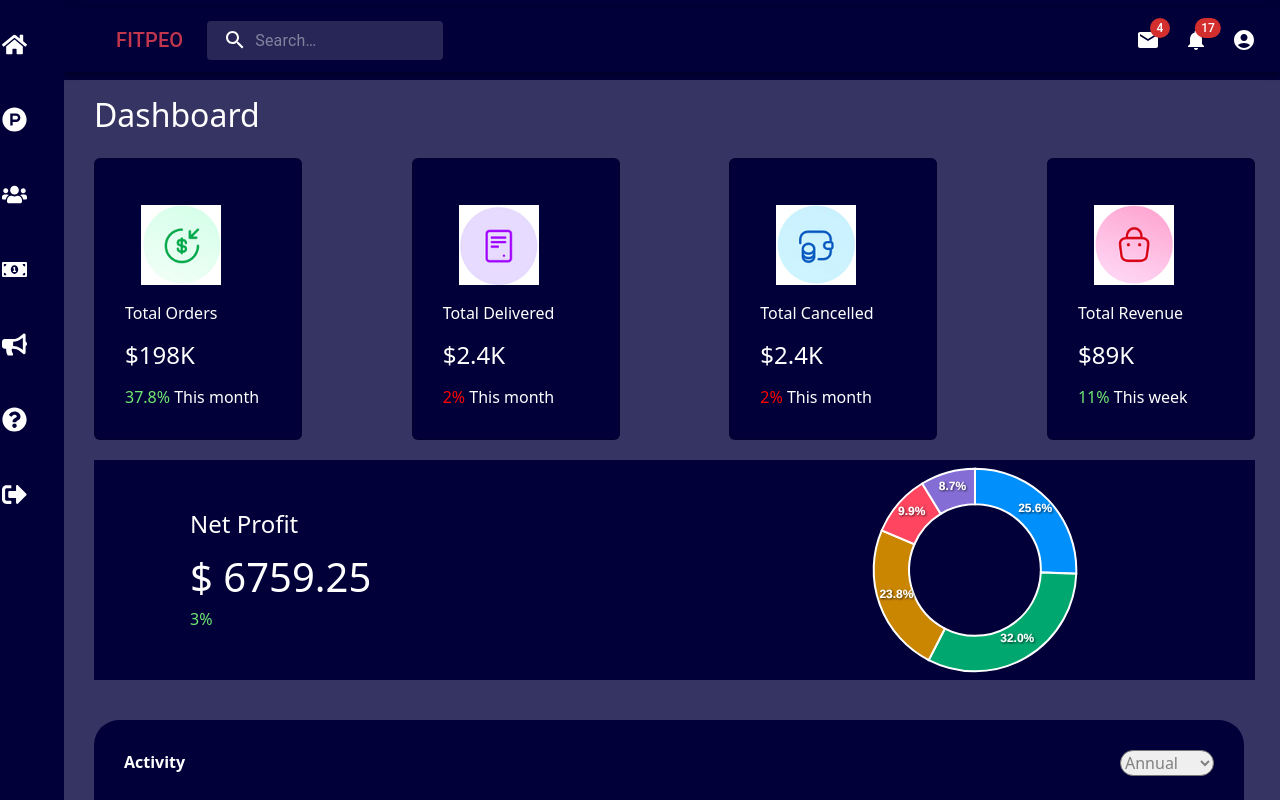
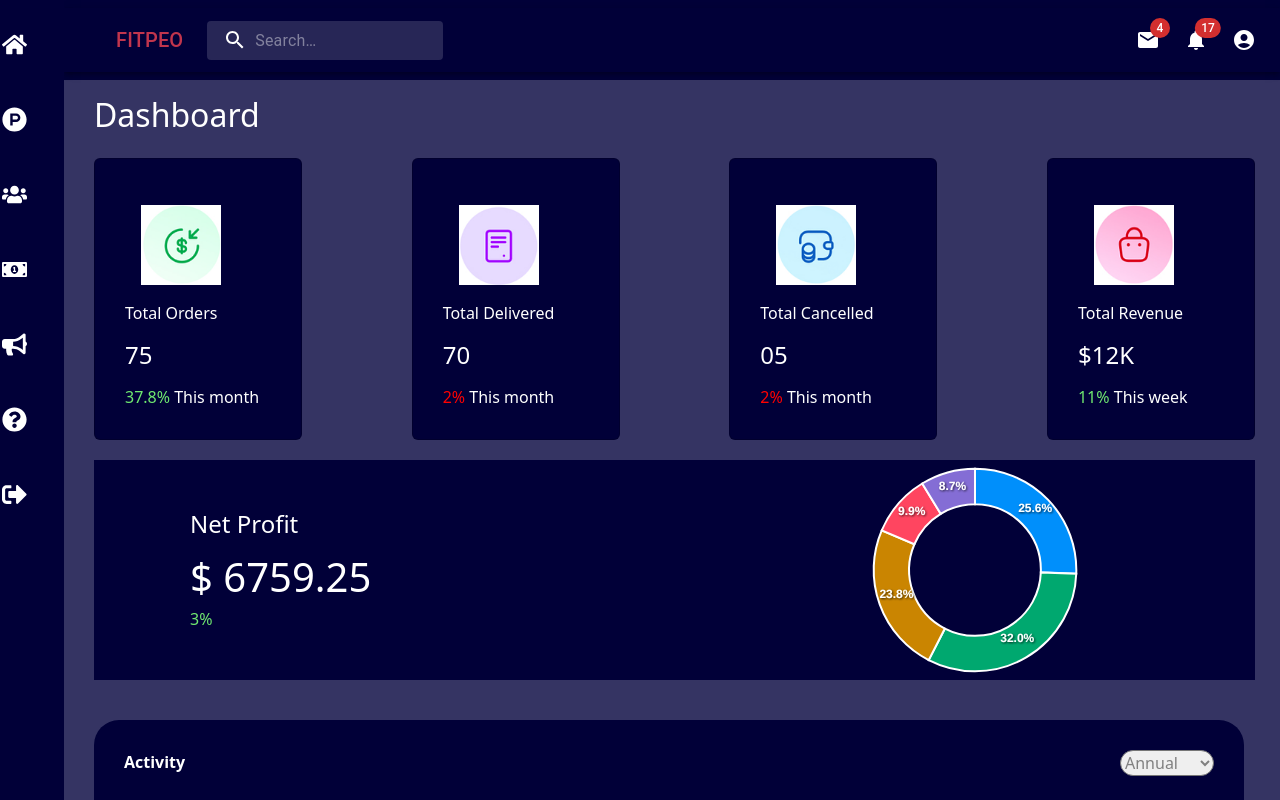
Before and after one commit to vijayshagara/money_save_new, a React (Vite) app: page / in a window 1280 px wide. Shown: the top 800 px of the page. Built offline with nearby package versions, Linux system fonts and the light colour scheme.

Commit message:
Update Card.jsx

```diff
--- a/src/component/card/Card.jsx
+++ b/src/component/card/Card.jsx
@@ -11,7 +11,7 @@ let array = [
     id: "1",
     img: dollar,
     title: "Total Orders",
-    price: "$198K",
+    price: "75",
     increase: "37.8% ",
     time: "This month",
     color: "#70e970",
@@ -20,7 +20,7 @@ let array = [
     id: "2",
     img: order,
     title: "Total Delivered",
-    price: "$2.4K",
+    price: "70",
     increase: "2% ",
     time: "This month",
     color: "red",
@@ -29,7 +29,7 @@ let array = [
     id: "3",
     img: balance,
     title: "Total Cancelled",
-    price: "$2.4K",
+    price: "05",
     increase: "2% ",
     time: "This month",
     color: "red",
@@ -38,7 +38,7 @@ let array = [
     id: "4",
     img: total,
     title: "Total Revenue",
-    price: "$89K",
+    price: "$12K",
     increase: "11% ",
     time: "This week",
     color: "#70e970",
```
